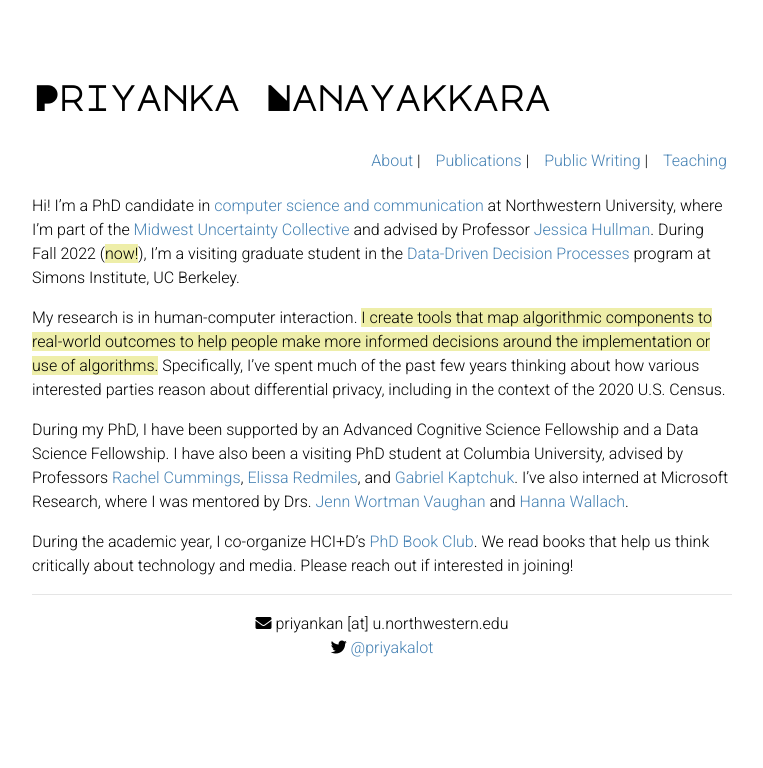
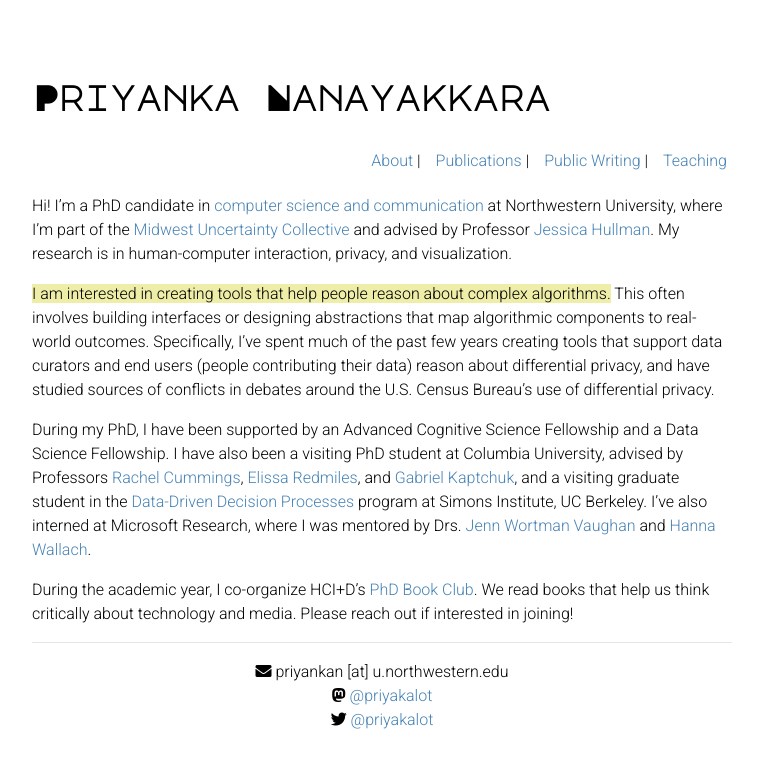
Before and after one commit to priyakalot/priyakalot.github.io, a Jekyll site: the page built from index.md, in a window 1280 px wide. Shown: the top 768 px of the page, without its empty margins (258-1021 px from the left). Built offline with Jekyll 4.4.1, drawn with Linux system fonts in a browser that asks for light colours; nearby versions of some CDN libraries.

Commit message:
Update index.md

```diff
--- a/index.md
+++ b/index.md
@@ -2,16 +2,17 @@
 layout: default
 ---
 
-Hi! I'm a PhD candidate in [computer science and communication](https://tsb.northwestern.edu/ "https://tsb.northwestern.edu/") at Northwestern University, where I'm part of the [Midwest Uncertainty Collective](https://mucollective.northwestern.edu/) and advised by Professor [Jessica Hullman](http://users.eecs.northwestern.edu/~jhullman/). During Fall 2022 (<mark>now!</mark>), I'm a visiting graduate student in the [Data-Driven Decision Processes](https://simons.berkeley.edu/programs/datadriven2022) program at Simons Institute, UC Berkeley.
+Hi! I'm a PhD candidate in [computer science and communication](https://tsb.northwestern.edu/ "https://tsb.northwestern.edu/") at Northwestern University, where I'm part of the [Midwest Uncertainty Collective](https://mucollective.northwestern.edu/) and advised by Professor [Jessica Hullman](http://users.eecs.northwestern.edu/~jhullman/). My research is in human-computer interaction, privacy, and visualization.
 
-My research is in human-computer interaction. <mark>I create tools that map algorithmic components to real-world outcomes to help people make more informed decisions around the implementation or use of algorithms.</mark> Specifically, I've spent much of the past few years thinking about how various interested parties reason about differential privacy, including in the context of the 2020 U.S. Census.
+<mark>I am interested in creating tools that help people reason about complex algorithms.</mark> This often involves building interfaces or designing abstractions that map algorithmic components to real-world outcomes. Specifically, I've spent much of the past few years creating tools that support data curators and end users (people contributing their data) reason about differential privacy, and have studied sources of conflicts in debates around the U.S. Census Bureau's use of differential privacy.
 
-During my PhD, I have been supported by an Advanced Cognitive Science Fellowship and a Data Science Fellowship. I have also been a visiting PhD student at Columbia University, advised by Professors [Rachel Cummings](https://www.engineering.columbia.edu/faculty/rachel-cummings), [Elissa Redmiles](https://elissaredmiles.com/), and [Gabriel Kaptchuk](https://cs-people.bu.edu/kaptchuk/). I've also interned at Microsoft Research, where I was mentored by Drs. [Jenn Wortman Vaughan](http://www.jennwv.com/) and [Hanna Wallach](http://dirichlet.net/).
+During my PhD, I have been supported by an Advanced Cognitive Science Fellowship and a Data Science Fellowship. I have also been a visiting PhD student at Columbia University, advised by Professors [Rachel Cummings](https://www.engineering.columbia.edu/faculty/rachel-cummings), [Elissa Redmiles](https://elissaredmiles.com/), and [Gabriel Kaptchuk](https://cs-people.bu.edu/kaptchuk/), and a visiting graduate student in the [Data-Driven Decision Processes](https://simons.berkeley.edu/programs/datadriven2022) program at Simons Institute, UC Berkeley. I've also interned at Microsoft Research, where I was mentored by Drs. [Jenn Wortman Vaughan](http://www.jennwv.com/) and [Hanna Wallach](http://dirichlet.net/).
 
 During the academic year, I co-organize HCI+D's [PhD Book Club](https://hci.northwestern.edu/news-events/phd-book-club.html). We read books that help us think critically about technology and media. Please reach out if interested in joining!
 
 <hr>
 <p align="center"><i class="fas fa-envelope"></i> priyankan [at] u.northwestern.edu <br/>
+<i class="fab fa-mastodon"></i> <a href="https://hci.social/@priyakalot" target="_blank">@priyakalot</a> <br/>
 <i class="fab fa-twitter"></i> <a href="https://twitter.com/priyakalot" target="_blank">@priyakalot</a></p>
 
 <!-- <img class="profile-custom" src="profile.jpeg"> -->
```
